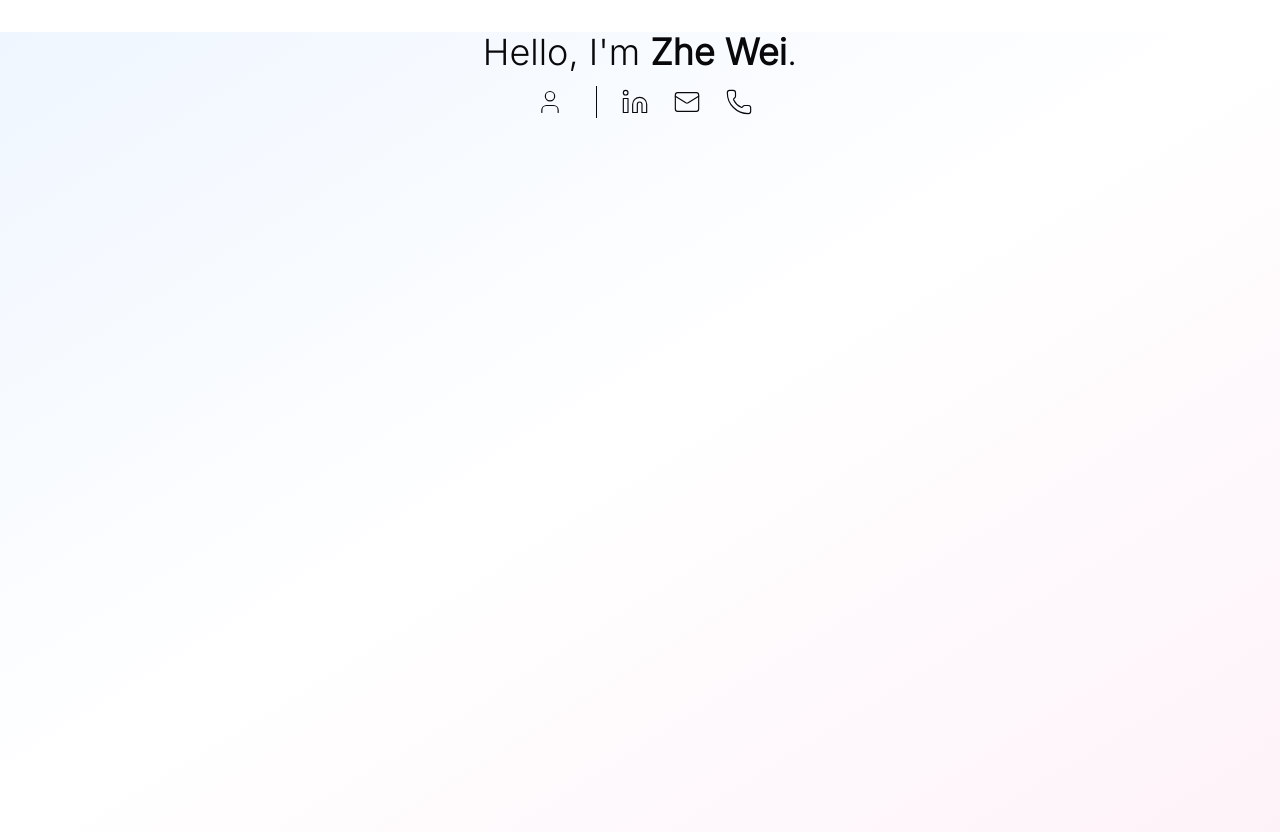
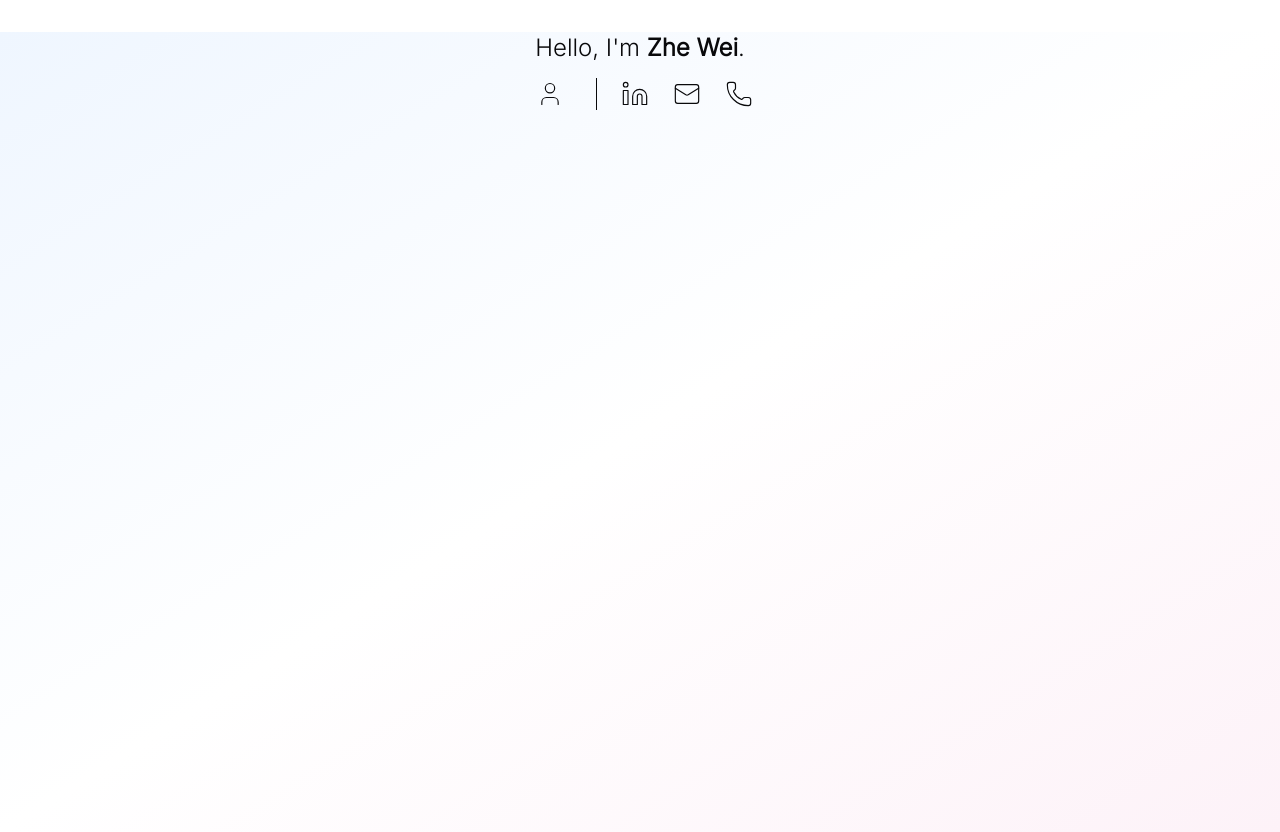
Before and after one commit to czhewei/hello, a React (Create React App) app: page / in a window 1280 px wide. Built offline with nearby package versions, Linux system fonts and the light colour scheme; the HTML template or start-up script is replaced by a standard one.

Commit message:
revert back to working version

```diff
--- a/src/App.js
+++ b/src/App.js
@@ -5,7 +5,7 @@ import './index.css';
 function Header({ toggleAbout, showAbout }) {
   return (
     <header className="text-center w-full max-w-xl mx-auto mt-8">
-      <h1 className="text-2xl sm:text-3xl md:text-4xl font-light">
+      <h1 className="text-2xl font-light">
         Hello, I'm <span className="font-bold text-foreground">Zhe Wei</span>.
       </h1>
       <div className="flex items-center justify-center gap-6 mt-2">
@@ -48,7 +48,7 @@ function AboutSection() {
   ];
 
   return (
-    <section className="max-w-xl mx-auto mt-6 text-justify px-2 sm:px-0">
+    <section className="max-w-xl mx-auto mt-6 text-justify">
       {aboutText.map((paragraph, index) => (
         <p key={index} className="mb-4">
           {paragraph}
@@ -66,7 +66,7 @@ function App() {
   };
 
   return (
-    <div className="min-h-screen bg-gradient-to-br from-blue-50 via-white to-pink-50 text-foreground px-2 sm:px-4">
+    <div className="min-h-screen bg-gradient-to-br from-blue-50 via-white to-pink-50 text-foreground">
       <Header toggleAbout={toggleAbout} showAbout={showAbout} />
       <main className="w-full max-w-2xl mx-auto pt-4">
         {showAbout && <AboutSection />}
```
